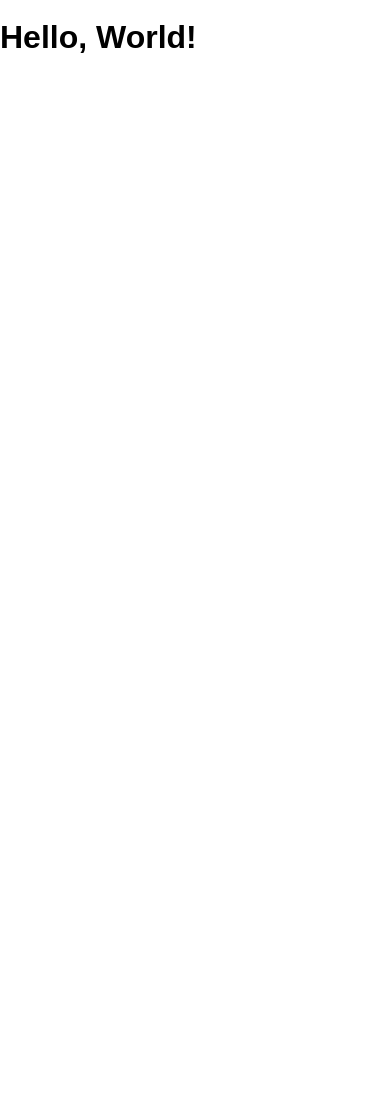
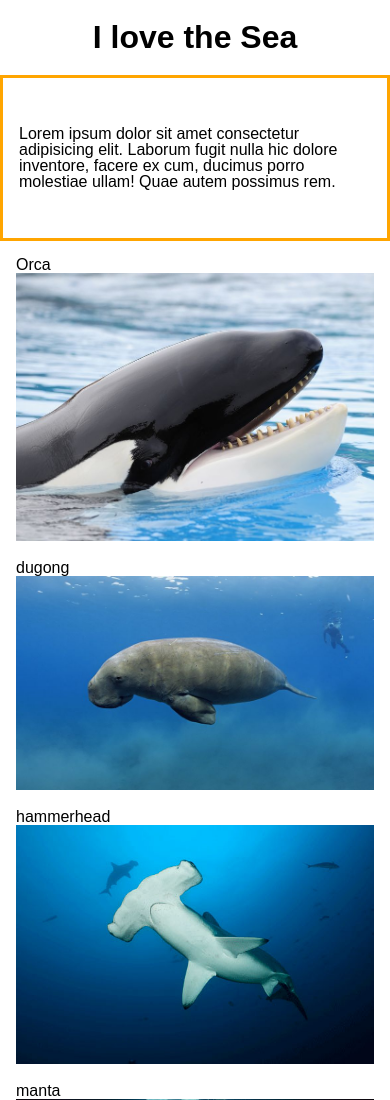
Before and after one commit to mdewey/pacific-is-awesome, a website: page public/index.html in a window 390 px wide. Shown: the top 1100 px of the page. Before the commit the page ends 865 px from the top, so only its background shows below. Drawn offline with Linux system fonts and the light colour scheme.

Commit message:
mobile done, before media queries

```diff
--- a/public/index.html
+++ b/public/index.html
@@ -4,9 +4,40 @@
     <meta charset="UTF-8">
     <meta name="viewport" content="width=device-width, initial-scale=1">
     <title>Pacific Is Awesome</title>
-    <link rel="stylesheet" href="/screen.css">
+    <link rel="stylesheet" href="./screen.css">
   </head>
   <body>
-    <h1>Hello, World!</h1>
+    <header class="hero">
+      <h1>I love the Sea</h1>
+      <section>
+        <p>Lorem ipsum dolor sit amet consectetur adipisicing elit. Laborum fugit nulla hic dolore inventore, facere ex cum, ducimus porro molestiae ullam! Quae autem possimus rem.</p>
+      </section>
+    </header>
+    <section>
+      <section class="animal-card">
+        <header>Orca</header>
+        <img src="./images/creatures/orca.jpg" alt="">
+      </section>
+      <section class="animal-card">
+        <header>dugong</header>
+        <img src="./images/creatures/dugong.jpg" alt="">
+      </section>
+      <section class="animal-card">
+        <header>hammerhead</header>
+        <img src="./images/creatures/hammerhead.jpg" alt="">
+      </section>
+      <section class="animal-card">
+        <header>manta</header>
+        <img src="./images/creatures/manta.jpg" alt="">
+      </section>
+      <section class="animal-card">
+        <header>otter</header>
+        <img src="./images/creatures/otters.png" alt="">
+      </section>
+      <section class="animal-card">
+        <header>Turtls</header>
+        <img src="./images/creatures/sea-turtle2.jpg" alt="">
+      </section>
+    </section>
   </body>
 </html>
--- a/public/screen.css
+++ b/public/screen.css
@@ -7,3 +7,24 @@ body {
   min-height: 100%;
   font: 16px / 1 sans-serif;
 }
+
+
+.hero{
+  display: flex;
+  justify-content: center;
+  align-items: center;
+  flex-direction: column;
+}
+
+.hero > section{
+  border: 3px solid orange;
+  padding: 2em 1em;
+}
+
+img{
+  width: 100%;
+}
+
+.animal-card{
+  margin: 1em;
+}
```
